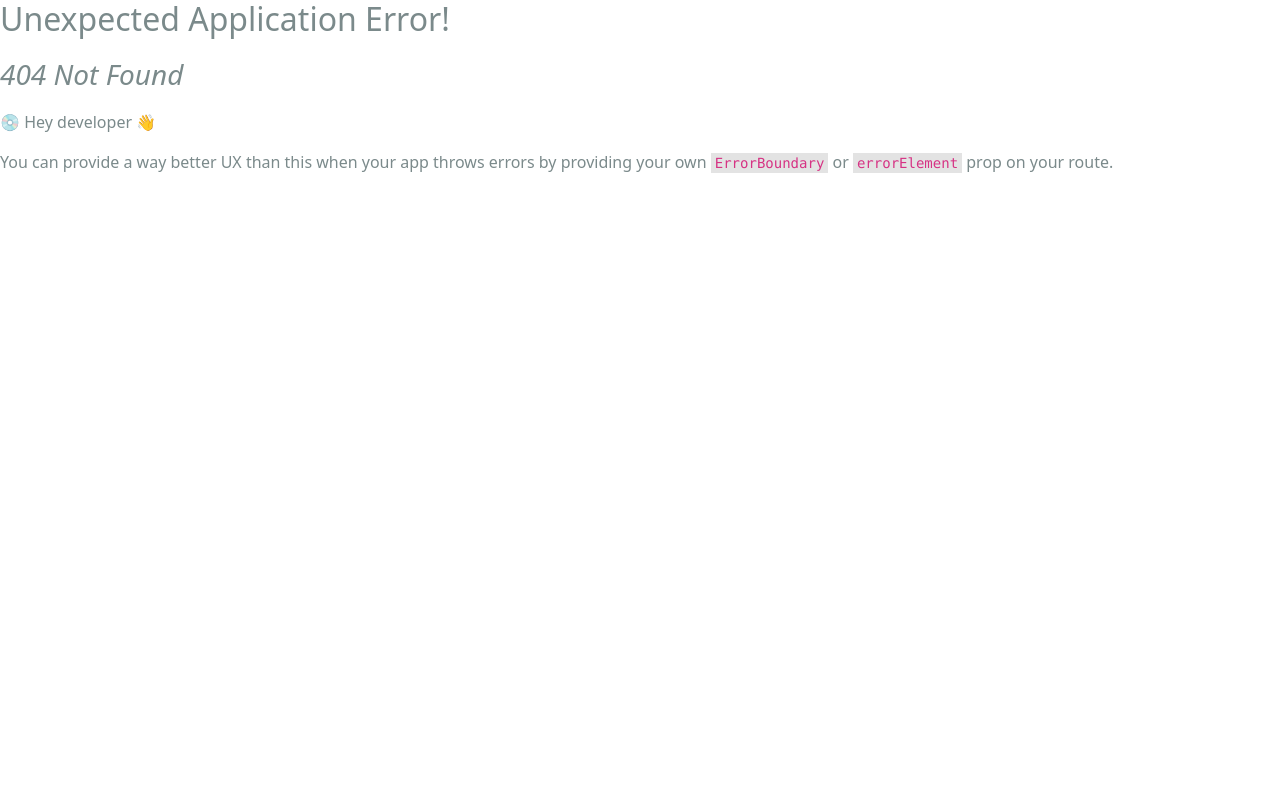
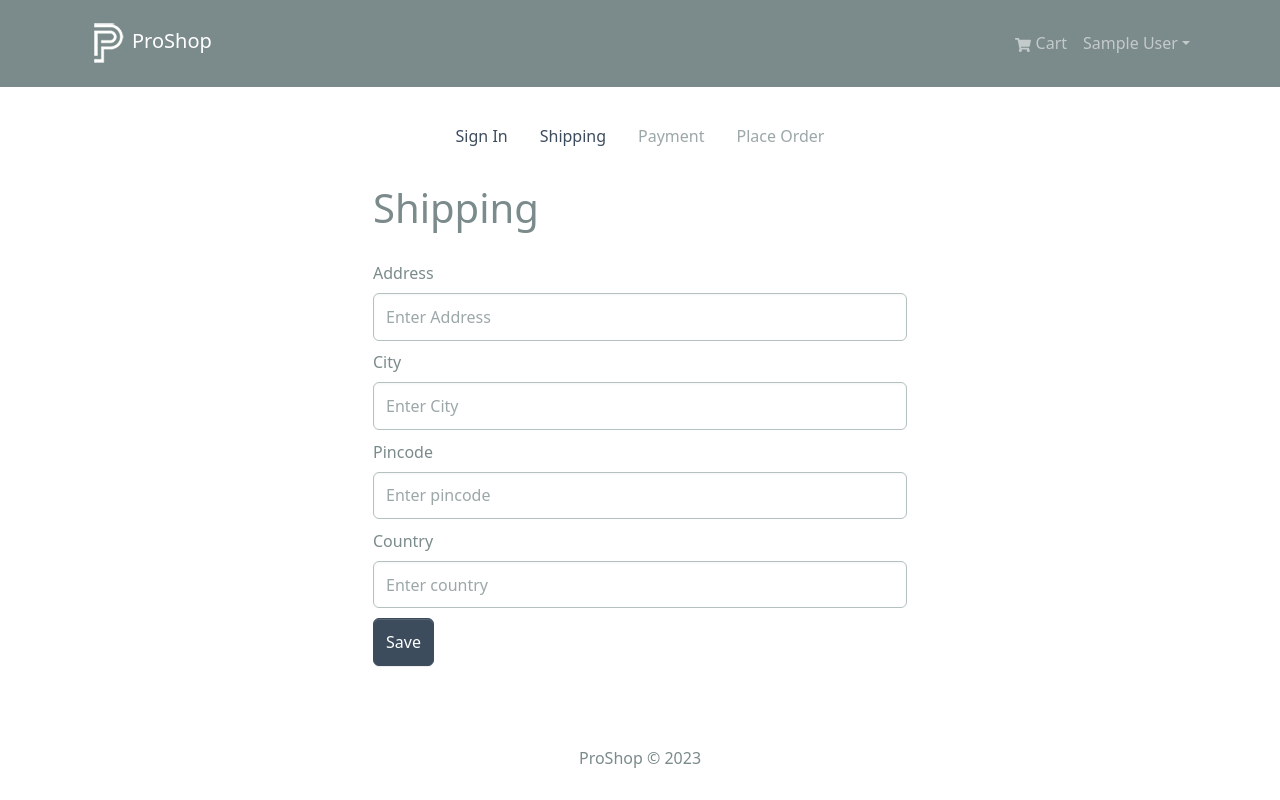
Before and after one commit to tarunbylapudi/pro-shop, a React (Create React App) app in the folder frontend/: page /shipping in a window 1280 px wide. Before the commit this address had no page. Built offline with nearby package versions, Linux system fonts and the light colour scheme; sample sign-in values are in the browser's storage.

Commit message:
Added shipping, payment pages

```diff
--- /dev/null
+++ b/frontend/src/components/CheckoutSteps.jsx
@@ -0,0 +1,40 @@
+import React from 'react'
+import { Nav } from 'react-bootstrap'
+import {LinkContainer} from 'react-router-bootstrap'
+
+const CheckoutSteps = ({step1, step2, step3, step4}) => {
+  return (
+    <Nav className="justify-content-center my-4">
+      {step1 ? (
+        <LinkContainer to="/login">
+          <Nav.Link>Sign In</Nav.Link>
+        </LinkContainer>
+      ) : (
+        <Nav.Link disabled>Sign In</Nav.Link>
+      )}
+      {step2 ? (
+        <LinkContainer to="/shipping">
+          <Nav.Link>Shipping</Nav.Link>
+        </LinkContainer>
+      ) : (
+        <Nav.Link disabled>Shipping</Nav.Link>
+      )}
+      {step3 ? (
+        <LinkContainer to="/payment">
+          <Nav.Link>Payment</Nav.Link>
+        </LinkContainer>
+      ) : (
+        <Nav.Link disabled>Payment</Nav.Link>
+      )}
+      {step4 ? (
+        <LinkContainer to="/placeOrder">
+          <Nav.Link>Place Order</Nav.Link>
+        </LinkContainer>
+      ) : (
+        <Nav.Link disabled>Place Order</Nav.Link>
+      )}
+    </Nav>
+  );
+}
+
+export default CheckoutSteps
--- /dev/null
+++ b/frontend/src/components/PrivateRoutes.jsx
@@ -0,0 +1,10 @@
+import React from "react";
+import { Navigate, Outlet } from "react-router-dom";
+import { useSelector } from "react-redux";
+
+const PrivateRoutes = () => {
+  const { user } = useSelector((state) => state.auth);
+  return <>{user ? <Outlet /> : <Navigate to="/login" replace />}</>;
+};
+
+export default PrivateRoutes;
--- a/frontend/src/index.js
+++ b/frontend/src/index.js
@@ -18,6 +18,9 @@ import { Provider } from "react-redux";
 import CartPage from "./pages/CartPage";
 import LoginPage from "./pages/LoginPage";
 import RegisterPage from "./pages/RegisterPage";
+import ShippingPage from "./pages/ShippingPage";
+import PrivateRoutes from "./components/PrivateRoutes";
+import PaymentPage from "./pages/PaymentPage";
 
 const routes = createBrowserRouter(
   createRoutesFromElements(
@@ -27,6 +30,10 @@ const routes = createBrowserRouter(
       <Route path="/cart" element={<CartPage />} />
       <Route path="/login" element={<LoginPage />} />
       <Route path="/register" element={<RegisterPage />} />
+      <Route path="" element={<PrivateRoutes />}>
+        <Route path="/shipping" element={<ShippingPage />} />
+        <Route path="/payment" element={<PaymentPage />} />
+      </Route>
     </Route>
   )
 );
--- a/frontend/src/pages/CartPage.jsx
+++ b/frontend/src/pages/CartPage.jsx
@@ -24,6 +24,9 @@ const CartPage = () => {
   const deleteFromCartHandler = (id) => {
     dispatch(removeFromCart(id));
   };
+  const checkoutHandler = () => {
+    navigate('/shipping');
+  }
   return (
     <Row>
       <Col md={8}>
@@ -85,6 +88,7 @@ const CartPage = () => {
                 type="button"
                 className="btn btn-block"
                 disabled={cart.cartItems.length === 0}
+                onClick={checkoutHandler}
               >
                 Proceed to Checkout
               </Button>
--- a/frontend/src/pages/LoginPage.jsx
+++ b/frontend/src/pages/LoginPage.jsx
@@ -64,7 +64,7 @@ const LoginPage = () => {
       </Form>
       <Row className="mt-2">
         <Col>
-          <Link to={"/register"}>New Customer ? login</Link>
+          <Link to={"/register"}>New Customer ? Register</Link>
         </Col>
       </Row>
     </FormLayout>
--- /dev/null
+++ b/frontend/src/pages/PaymentPage.jsx
@@ -0,0 +1,55 @@
+import { useEffect, useState } from "react";
+import FormLayout from "../components/FormLayout";
+import { Button, Col, Form } from "react-bootstrap";
+import CheckoutSteps from "../components/CheckoutSteps";
+import { useDispatch, useSelector } from "react-redux";
+import { useNavigate } from "react-router-dom";
+import { savePaymentMethod } from "../slices/cartSlice";
+
+const PaymentPage = () => {
+  const [paymentMethod, setPaymentMethod] = useState("PayPal");
+  const dispatch = useDispatch();
+  const navigate = useNavigate();
+  const cart = useSelector((state) => state.cart);
+  const {shippingAddress} = cart;
+
+  useEffect(() => {
+    if (!shippingAddress.address) {
+      navigate("/shipping");
+    }
+  }, [shippingAddress, navigate]);
+
+  const submitHandler = (e) => {
+    e.preventDefault();
+    dispatch(savePaymentMethod(paymentMethod));
+    navigate("/placeOrder");
+  };
+
+  return (
+    <FormLayout>
+      <CheckoutSteps step1 step2 step3 />
+      <Form onSubmit={submitHandler}>
+        <Form.Group controlId="payment" className="my-4">
+          <Form.Label as="legend" className="my-2">
+            Select Payment Method
+          </Form.Label>
+          <Col>
+            <Form.Check
+              type="radio"
+              label="PayPal or Credit card"
+              name="payment"
+              value="PayPal"
+              checked
+              onChange={(e) => setPaymentMethod(e.target.value)}
+            ></Form.Check>
+          </Col>
+        </Form.Group>
+        <Button type="submit" className="btn" variant="primary">
+          Place Order
+        </Button>
+      </Form>
+    </FormLayout>
+  );
+};
+
+export default PaymentPage;
--- a/frontend/src/pages/RegisterPage.jsx
+++ b/frontend/src/pages/RegisterPage.jsx
@@ -83,7 +83,7 @@ const RegisterPage = () => {
         </Button>
       </Form>
       <Row className="mt-2">
-        <Link to="/login">Existing Customer ? login</Link>
+        <Link to="/login">Existing Customer ? Login</Link>
       </Row>
     </FormLayout>
   );
--- /dev/null
+++ b/frontend/src/pages/ShippingPage.jsx
@@ -0,0 +1,75 @@
+import React, { useState } from "react";
+import FormLayout from "../components/FormLayout";
+import { Button, Form } from "react-bootstrap";
+import { useDispatch, useSelector } from "react-redux";
+import { useNavigate} from "react-router-dom";
+import { saveShippingAddress } from "../slices/cartSlice";
+import CheckoutSteps from "../components/CheckoutSteps";
+
+const ShippingPage = () => {
+    const cart = useSelector((state) => state.cart);
+    const { shippingAddress } = cart;
+
+    const [address, setAddress] = useState(shippingAddress?.address||"");
+    const [city, setCity] = useState(shippingAddress?.city||"");
+    const [pincode, setPincode] = useState(shippingAddress?.pincode||"");
+    const [country, setCountry] = useState(shippingAddress?.country||"");
+
+    const dispatch = useDispatch();
+    const navigate = useNavigate();
+
+    const saveActionHandler=(event) => {
+        event.preventDefault()
+        dispatch(saveShippingAddress({address,city,pincode,country}))
+        navigate("/payment")
+    }
+  return (
+    <FormLayout>
+      <CheckoutSteps step1 step2></CheckoutSteps>
+      <h1 className="my-4">Shipping</h1>
+      <Form onSubmit={saveActionHandler}>
+        <Form.Group controlId="address" className="my-2">
+          <Form.Label>Address</Form.Label>
+          <Form.Control
+            type="text"
+            placeholder="Enter Address"
+            value={address}
+            onChange={(x) => setAddress(x.target.value)}
+          />
+        </Form.Group>
+        <Form.Group controlId="city" className="my-2">
+          <Form.Label>City</Form.Label>
+          <Form.Control
+            type="text"
+            placeholder="Enter City"
+            value={city}
+            onChange={(x) => setCity(x.target.value)}
+          />
+        </Form.Group>
+        <Form.Group controlId="pincode" className="my-2">
+          <Form.Label>Pincode</Form.Label>
+          <Form.Control
+            type="text"
+            placeholder="Enter pincode"
+            value={pincode}
+            onChange={(x) => setPincode(x.target.value)}
+          />
+        </Form.Group>
+        <Form.Group controlId="country" className="my-2">
+          <Form.Label>Country</Form.Label>
+          <Form.Control
+            type="text"
+            placeholder="Enter country"
+            value={country}
+            onChange={(x) => setCountry(x.target.value)}
+          />
+        </Form.Group>
+        <Button type="submit" variant="primary" className="btn">
+          Save
+        </Button>
+      </Form>
+    </FormLayout>
+  );
+};
+
+export default ShippingPage;
--- a/frontend/src/slices/cartSlice.js
+++ b/frontend/src/slices/cartSlice.js
@@ -4,7 +4,7 @@ import { decimals } from "../utils/updateCart";
 
 const initialState = localStorage.getItem("cart")
   ? JSON.parse(localStorage.getItem("cart"))
-  : { cartItems: [] };
+  : { cartItems: [], shippingAddress:{}, paymentMethod:"PayPal" };
 
 export const cartSlice = createSlice({
   reducers: {
@@ -23,6 +23,14 @@ export const cartSlice = createSlice({
       const id = action.payload
       state.cartItems = state.cartItems.filter((x) => x._id !== id)
       return updateCart(state)
+    },
+    saveShippingAddress: (state, action) => {
+      state.shippingAddress = action.payload
+      return updateCart(state)
+    },
+    savePaymentMethod: (state, action) => {
+      state.paymentMethod = action.payload
+      return updateCart(state)
     }
   },
   name: "cart",
@@ -30,4 +38,4 @@ export const cartSlice = createSlice({
 });
 
 export default cartSlice.reducer;
-export const {addToCart, removeFromCart} = cartSlice.actions;
+export const {addToCart, removeFromCart, saveShippingAddress, savePaymentMethod} = cartSlice.actions;
```
